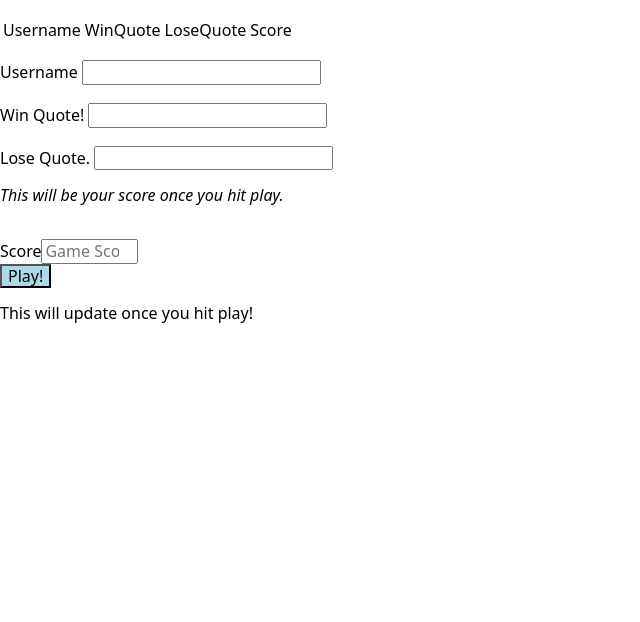
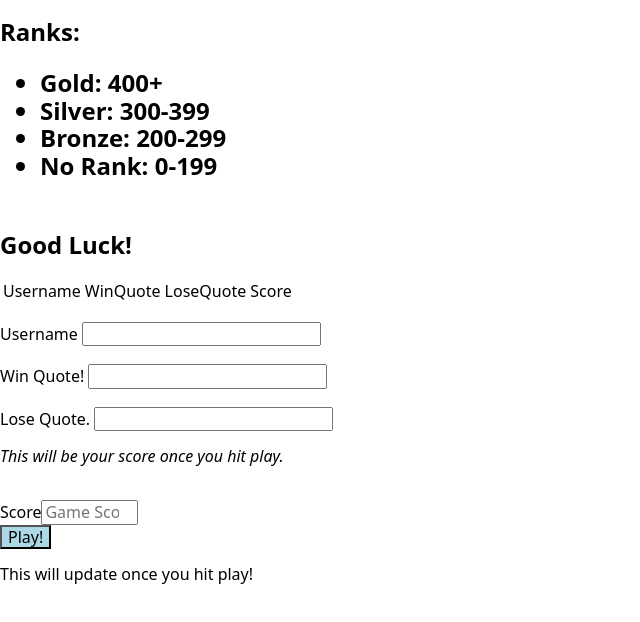
Before and after one commit to swic-cis-177/mt-project-RyanSettles, a website with bundled scripts: page index.html in a window 1280 px wide. Shown: the part 62-684 px from the top of the page, without its empty margins (0-640 px from the left). Built offline with nearby package versions, Linux system fonts and the light colour scheme.

Commit message:
Implement unordered list

```diff
--- a/index.html
+++ b/index.html
@@ -15,6 +15,18 @@
     <h1>The Game!</h1>
   </head>
   <body>
+    <h2>
+      Ranks:
+      <br>
+      <ul>
+        <li>Gold: 400+</li>
+        <li>Silver: 300-399</li>
+        <li>Bronze: 200-299</li>
+        <li>No Rank: 0-199</li>
+      </ul>
+      <br>
+      Good Luck!
+    </h2>
     <div id="app">
       <table id="game-table">
         <thead>
```
